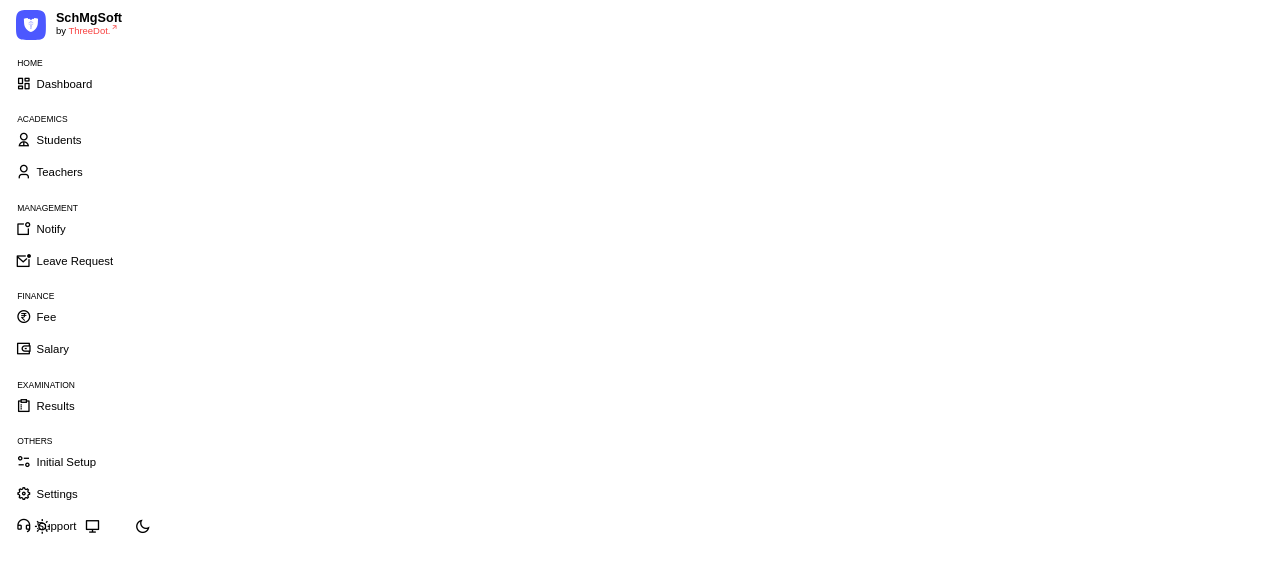
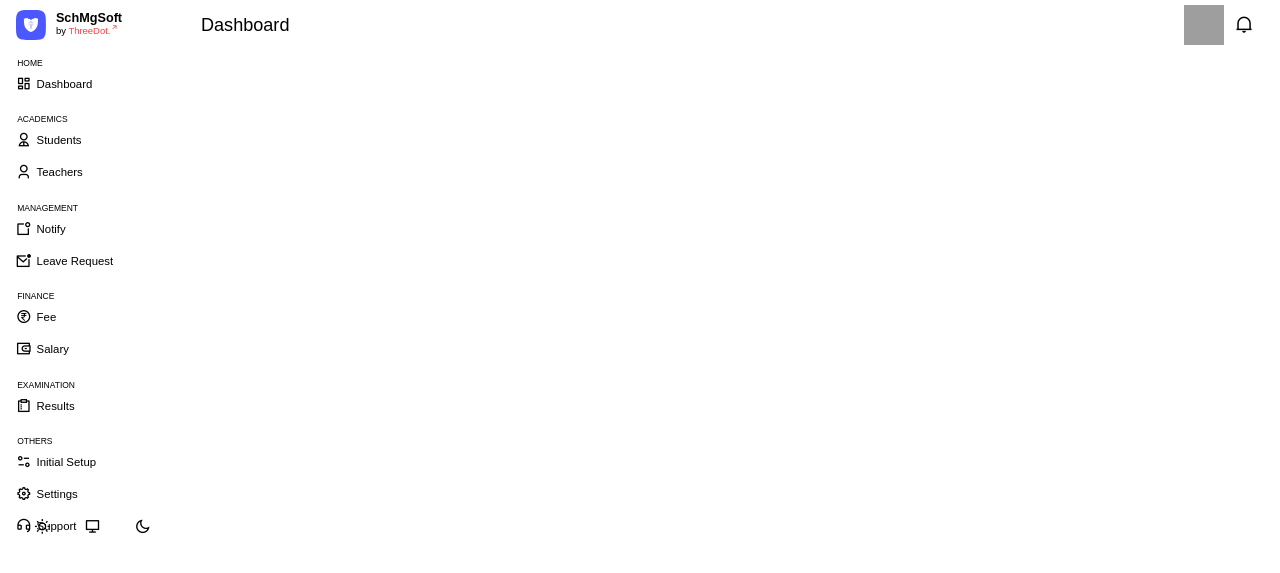
Before and after one commit to hx9ine/SchMgSoft, a Django app: template SchMgSoft/templates/base.html in a window 1280 px wide. Shown: the top 573 px of the page. Run offline with Django 5.2, Linux system fonts and the light colour scheme; the template is opened without the code that fills it, so the values that code supplies are empty; some libraries are stand-ins or nearby versions; grey boxes are pictures that could not be loaded.

Commit message:
Added views.py, header.html, header.css files

```diff
--- /dev/null
+++ b/SchMgSoft/static/css/header.css
@@ -0,0 +1,59 @@
+/* Header Styles */
+header {
+    position: absolute;
+    top: 0;
+    right: 0;
+    padding: 5px 16px;
+    width: calc(100% - 185px);
+    height: 50px;
+    display: flex;
+    align-items: center;
+    justify-content: space-between;
+    background-color: var(--bg-clr);
+}
+
+header .left, header .right {
+    display: flex;
+    align-items: center;
+}
+
+header .left {
+    justify-content: left;
+}
+
+header .left h3 {
+    font-size: 1.131rem;
+    font-weight: 500;
+    text-align: left;
+    color: var(--text-clr-950);
+}
+
+header .right {
+    justify-content: right;
+}
+
+header .right #profile,
+header .right #notification-icon {
+    width: 40px;
+    height: 40px;
+    display: flex;
+    align-items: center;
+    justify-content: center;
+    background-color: var(--text-clr-50);
+    cursor: pointer;
+    overflow: hidden;
+}
+
+
+header .right #profile img {
+    width: 100%;
+    height: 100%;
+    object-fit: cover;
+}
+
+header .right #notification-icon i {
+    font-size: 1.131rem;
+    font-weight: 500;
+    text-align: center;
+    color: var(--text-clr-950);
+}
--- a/SchMgSoft/static/css/style.css
+++ b/SchMgSoft/static/css/style.css
@@ -76,7 +76,7 @@ body.light-mode {
   --text-clr-950: #000000;
 
   /* Background Colors */
-  --bg-white:#ffffff;
+  --bg-clr:#ffffff;
 }
 
 body.dark-mode {
@@ -95,7 +95,7 @@ body.dark-mode {
   --text-clr-950: #ffffff;
 
   /* Background Colors */
-  --bg-black:#000000;
+  --bg-clr:#000000;
 }
 
 a,
@@ -108,3 +108,11 @@ p {
 
 
 /* MAIN CONTENT */
+#main-content {
+  position: relative;
+  top: 50px;
+  right: 0;
+  width: calc(100% - 185px);
+  height: calc(100% - 50px);
+  background-color: var(--accent-clr-300);
+}
--- a/SchMgSoft/templates/base.html
+++ b/SchMgSoft/templates/base.html
@@ -22,8 +22,12 @@
     {% block htmlhead %} {% endblock htmlhead %}
   </head>
   <body>
+    <!-- HEADER -->
+    {% block HEADER %} {% include "header.html" %} {% endblock %}
+
     <!-- SIDEBAR -->
     {% include "sidebar.html" %}
+
     <!-- Main Content -->
     <div id="main-content">{% block content %} {% endblock %}</div>
   </body>
--- /dev/null
+++ b/SchMgSoft/templates/header.html
@@ -0,0 +1,25 @@
+{% load static %}
+
+<!-- HTML HEAD CONTENTS -->
+{% block htmlhead %}
+
+<link rel="stylesheet" href="{% static 'css/header.css' %}" />
+
+{% endblock htmlhead %}
+
+<!-- HEADER -->
+{% block content %}
+ <header>
+    <div class="left">
+    <h3>Dashboard</h3>
+</div>
+<div class="right">
+    <div id="profile">
+        <img src="https://images.unsplash.com/photo-1522075469751-3a6694fb2f61?crop=entropy&cs=srgb&fm=jpg&ixid=M3wzMjM4NDZ8MHwxfHJhbmRvbXx8fHx8fHx8fDE3MjA2ODA4NTB8&ixlib=rb-4.0.3&q=85" alt="Profile Photo.">
+    </div>
+    <div id="notification-icon">
+        <i class="ri-notification-2-line"></i>
+    </div>
+</div>
+ </header>
+ {% endblock %}
--- a/SchMgSoft/urls.py
+++ b/SchMgSoft/urls.py
@@ -18,7 +18,11 @@ from django.contrib import admin
 from django.urls import path
 from django.conf import settings
 from django.conf.urls.static import static
+from . import views
 
 urlpatterns = [
     path('admin/', admin.site.urls),
+    path('base/', views.base, name='base'),
+
+
 ] + static(settings.MEDIA_URL, document_root = settings.MEDIA_ROOT)
--- /dev/null
+++ b/SchMgSoft/views.py
@@ -0,0 +1,5 @@
+from django.shortcuts import render
+
+# Create your views here.
+def base(request):
+    return render(request, 'base.html')
```
